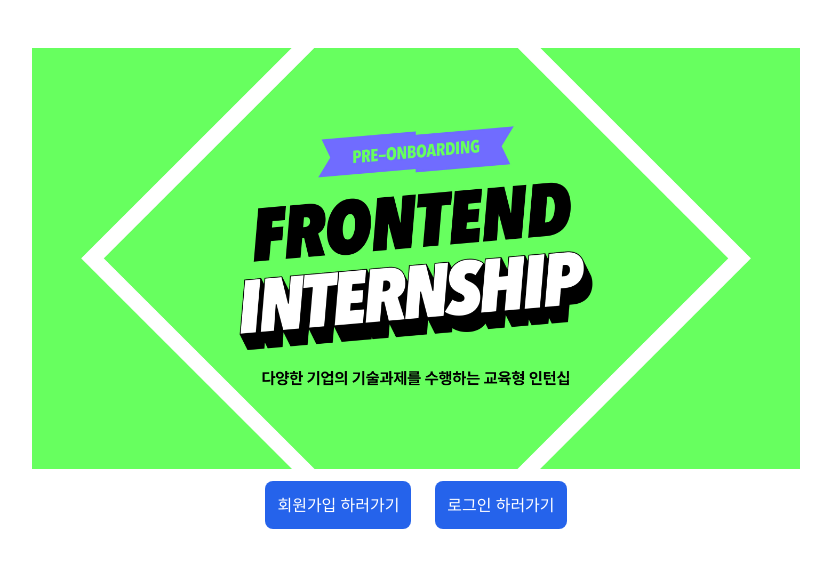
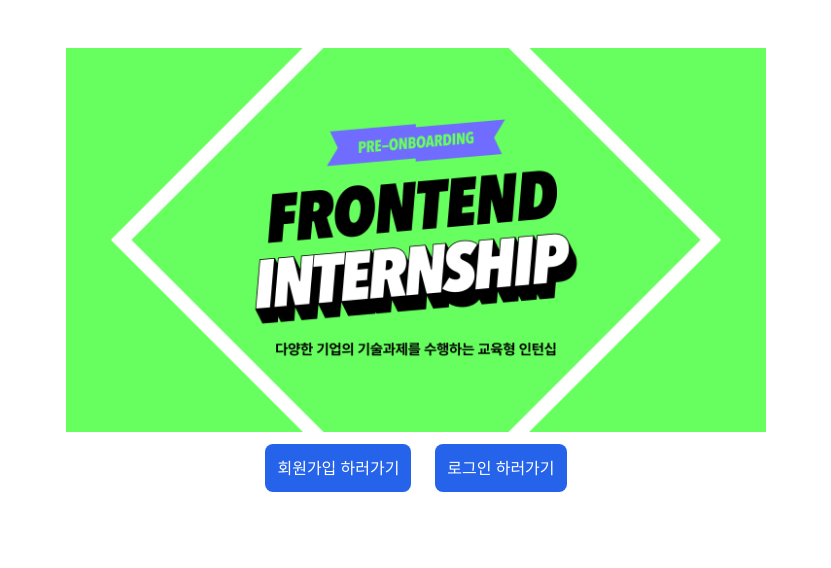
Before and after one commit to JunJongHun/wanted-pre-onboarding-frontend, a React (Create React App) app: page / in a window 1280 px wide. Shown: the top 568 px of the page, without its empty margins (224-1055 px from the left). Built offline with nearby package versions, Linux system fonts and the light colour scheme.

Commit message:
refactor: 이미지 Layout Shift 방지 구현

```diff
--- a/src/pages/Main.tsx
+++ b/src/pages/Main.tsx
@@ -4,11 +4,14 @@ function Main() {
   const navigate = useNavigate();
   return (
     <div className="mt-12 flex flex-col items-center justify-center">
-      <img
-        className=" max-w-screen-md"
-        src="/frontendInternship.jpeg"
-        alt="프리온보딩 이미지"
-      />
+      <div className="h-96 max-w-screen-md">
+        <img
+          className="h-full w-full object-cover"
+          src="/frontendInternship.jpeg"
+          alt="프리온보딩 이미지"
+        />
+      </div>
+
       <div className="flex">
         <button
           className="m-3  rounded-lg  bg-blue-600 p-3 text-white  hover:scale-110"
```
